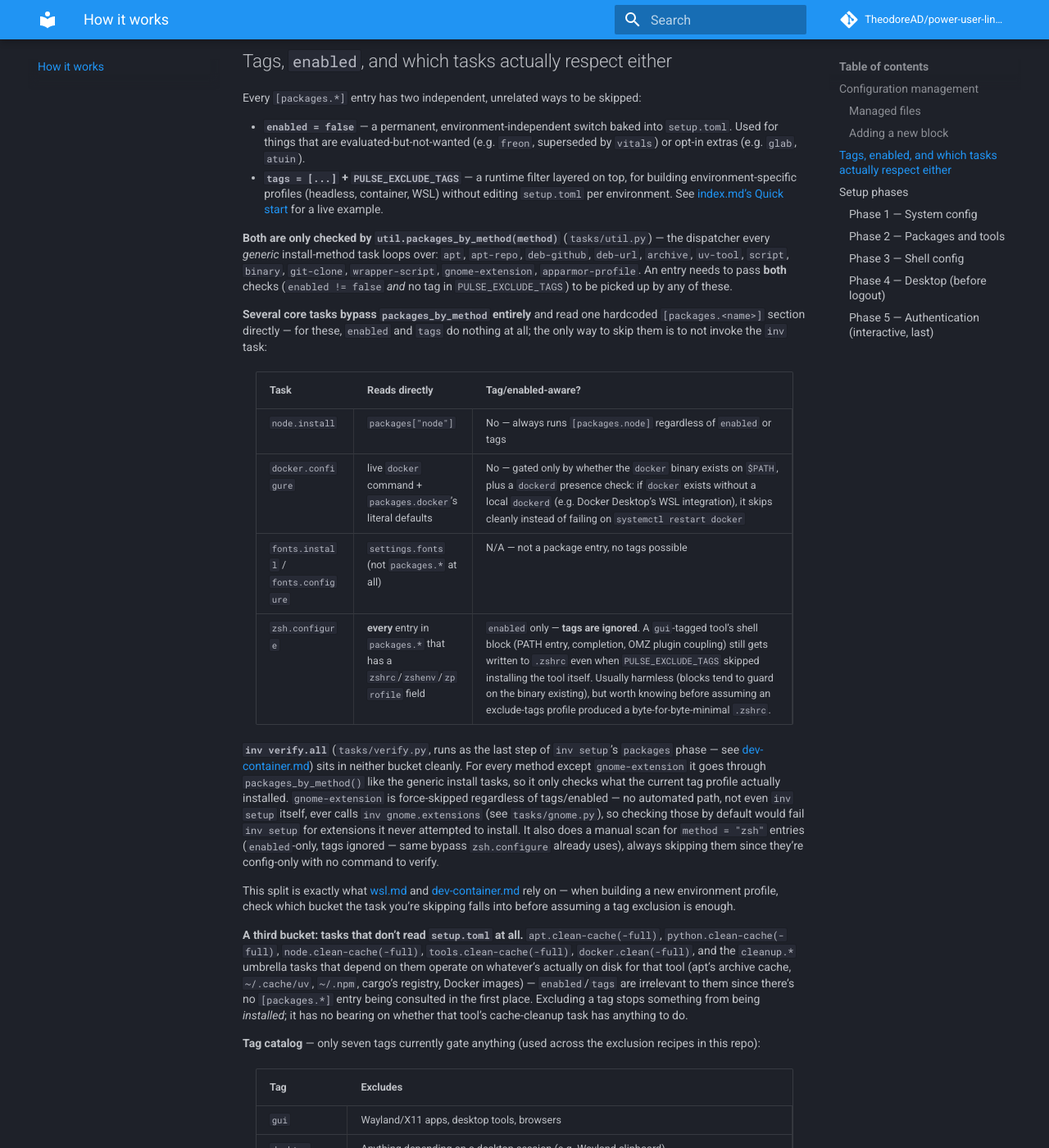
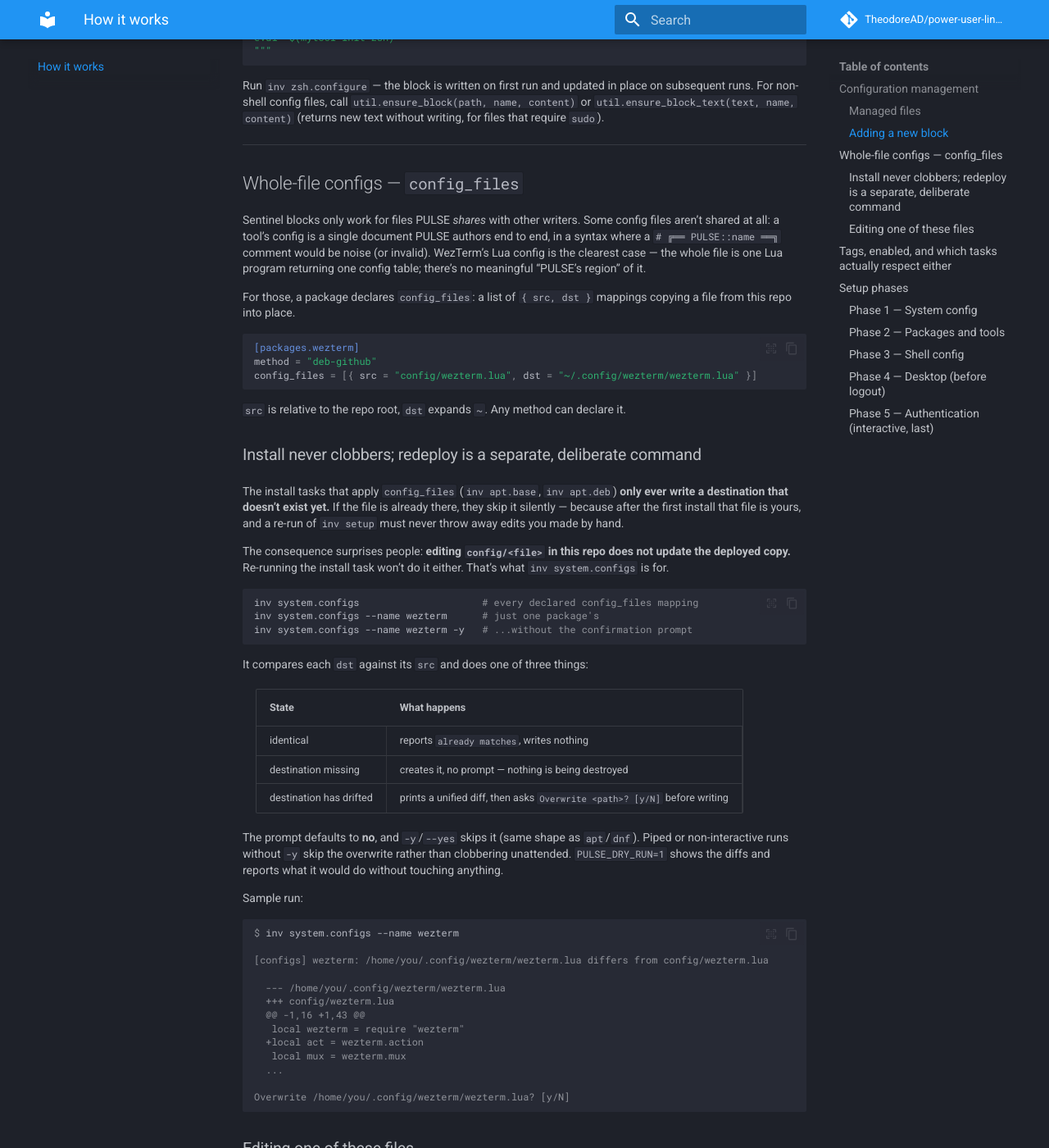
Before and after one commit to TheodoreAD/power-user-linux-setup, an MkDocs documentation site: the page built from docs/configuration.md, in a window 1280 px wide and 1400 px high, scrolled down 2031 px. Shown: the whole window at 82% size. Built offline with MkDocs 1.6.1 and Material for MkDocs 9.7.7, drawn with Linux system fonts in a browser that asks for light colours; comment, search, counter and statistics services are not loaded; some of the changed text lies outside the part shown.

Commit message:
docs: cover whole-file configs and add a terminal page
configuration.md only documented the sentinel-block mechanism, so config_files
— the other way PULSE owns a config file — was undocumented, along with the
consequence that trips people up: editing config/<file> in this repo does not
update the deployed copy, and re-running the install task won't either. New
"Whole-file configs" section explains why install never clobbers, what
`inv system.configs` does in each of its three states, and the two valid
edit workflows (change it for good in the repo vs. try something locally).

New terminal.md documents the WezTerm setup itself: the 2x2 startup layout and
its pane numbering, the custom bindings alongside the defaults worth knowing,
why CTRL+Tab was free to reassign, and where to find "Next"/"Prev" in WezTerm's
docs. Also answers "why can't I resize the window" — nothing in the Lua config
blocks it; the startup maximize() plus GNOME's refusal to edge-drag a maximized
window is the actual cause, with Tiling Shell and Smart Auto Move as the next
suspects.

Co-Authored-By: Claude Opus 5 <noreply@anthropic.com>

````diff
--- a/docs/configuration.md
+++ b/docs/configuration.md
@@ -45,6 +45,8 @@ content changed, or left untouched if it matches. New blocks are appended. No du
 | `~/.config/px/px.ini`                                  | **not PULSE-managed** — owned entirely by Px's own `--save` | Upstream proxy address, bypass list, username. `inv proxy.*` never hand-authors this file's schema.                                                                                                     |
 | `/usr/local/share/ca-certificates/pulse-corporate.crt` | `inv certs.install`                                         | Corporate CA bundle, auto-converted to PEM from whatever format IT provided — feeds `update-ca-certificates`, see [certs.md](certs.md)                                                                  |
 | `~/.zshenv` (separate `certs` block)                   | `inv certs.install`                                         | `SSL_CERT_FILE`/`REQUESTS_CA_BUNDLE`/`NODE_EXTRA_CA_CERTS`/`AWS_CA_BUNDLE`, pointed at the rebuilt system trust bundle — written only after `update-ca-certificates` succeeds, see [certs.md](certs.md) |
+| `~/.config/wezterm/wezterm.lua`                        | `inv system.configs`                                        | Whole file, not a block — pane layout and keybindings, see [terminal.md](terminal.md). Written on install only if absent; redeployed on demand, see "Whole-file configs" below.                         |
+| `~/.config/terminator/config`                          | `inv system.configs`                                        | Whole file, not a block — Terminator profile. Same install-once / redeploy-on-demand rules as above.                                                                                                    |
 
 ### Adding a new block
 
@@ -63,6 +65,89 @@ Run `inv zsh.configure` — the block is written on first run and updated in pla
 For non-shell config files, call `util.ensure_block(path, name, content)` or
 `util.ensure_block_text(text, name, content)` (returns new text without writing, for files that
 require `sudo`).
+
+---
+
+## Whole-file configs — `config_files`
+
+Sentinel blocks only work for files PULSE _shares_ with other writers. Some config files aren't
+shared at all: a tool's config is a single document PULSE authors end to end, in a syntax where a
+`# ╔══ PULSE::name ══╗` comment would be noise (or invalid). WezTerm's Lua config is the clearest
+case — the whole file is one Lua program returning one config table; there's no meaningful "PULSE's
+region" of it.
+
+For those, a package declares `config_files`: a list of `{ src, dst }` mappings copying a file from
+this repo into place.
+
+```toml
+[packages.wezterm]
+method = "deb-github"
+config_files = [{ src = "config/wezterm.lua", dst = "~/.config/wezterm/wezterm.lua" }]
+```
+
+`src` is relative to the repo root, `dst` expands `~`. Any method can declare it.
+
+### Install never clobbers; redeploy is a separate, deliberate command
+
+The install tasks that apply `config_files` (`inv apt.base`, `inv apt.deb`) **only ever write a
+destination that doesn't exist yet.** If the file is already there, they skip it silently — because
+after the first install that file is yours, and a re-run of `inv setup` must never throw away edits
+you made by hand.
+
+The consequence surprises people: **editing `config/<file>` in this repo does not update the
+deployed copy.** Re-running the install task won't do it either. That's what `inv system.configs` is
+for.
+
+```shell
+inv system.configs                     # every declared config_files mapping
+inv system.configs --name wezterm      # just one package's
+inv system.configs --name wezterm -y   # ...without the confirmation prompt
+```
+
+It compares each `dst` against its `src` and does one of three things:
+
+| State                   | What happens                                                              |
+| ----------------------- | ------------------------------------------------------------------------- |
+| identical               | reports `already matches`, writes nothing                                 |
+| destination missing     | creates it, no prompt — nothing is being destroyed                        |
+| destination has drifted | prints a unified diff, then asks `Overwrite <path>? [y/N]` before writing |
+
+The prompt defaults to **no**, and `-y`/`--yes` skips it (same shape as `apt`/`dnf`). Piped or
+non-interactive runs without `-y` skip the overwrite rather than clobbering unattended.
+`PULSE_DRY_RUN=1` shows the diffs and reports what it would do without touching anything.
+
+Sample run:
+
+```console
+$ inv system.configs --name wezterm
+
+[configs] wezterm: /home/you/.config/wezterm/wezterm.lua differs from config/wezterm.lua
+
+  --- /home/you/.config/wezterm/wezterm.lua
+  +++ config/wezterm.lua
+  @@ -1,16 +1,43 @@
+   local wezterm = require "wezterm"
+  +local act = wezterm.action
+   local mux = wezterm.mux
+  ...
+
+Overwrite /home/you/.config/wezterm/wezterm.lua? [y/N]
+```
+
+### Editing one of these files
+
+Because the destination is a real, hand-editable file, there are two valid workflows — pick one per
+change, don't mix them:
+
+1. **Change it for good** — edit `config/<file>` in this repo, commit it, then
+   `inv system.configs --name <pkg>` to push it out. This is the right path for anything you want on
+   the next machine too.
+2. **Try something locally** — edit the deployed `~/...` file directly. Nothing will overwrite it
+   until you explicitly run `inv system.configs`, at which point the diff shows exactly what you'd
+   be discarding. Copy anything worth keeping back into `config/<file>` first.
+
+Currently declared: [`config/wezterm.lua`](terminal.md) → `~/.config/wezterm/wezterm.lua`, and
+`config/terminator.conf` → `~/.config/terminator/config`.
 
 ---
 
--- a/mkdocs.yml
+++ b/mkdocs.yml
@@ -102,6 +102,7 @@ nav:
   - How it works: configuration.md
   - Shell & desktop:
       - zsh.md
+      - terminal.md
       - keybindings.md
       - shortcuts.md
       - input_devices.md
````
Also changed, not shown: docs/terminal.md (added, +127 -0 lines).
